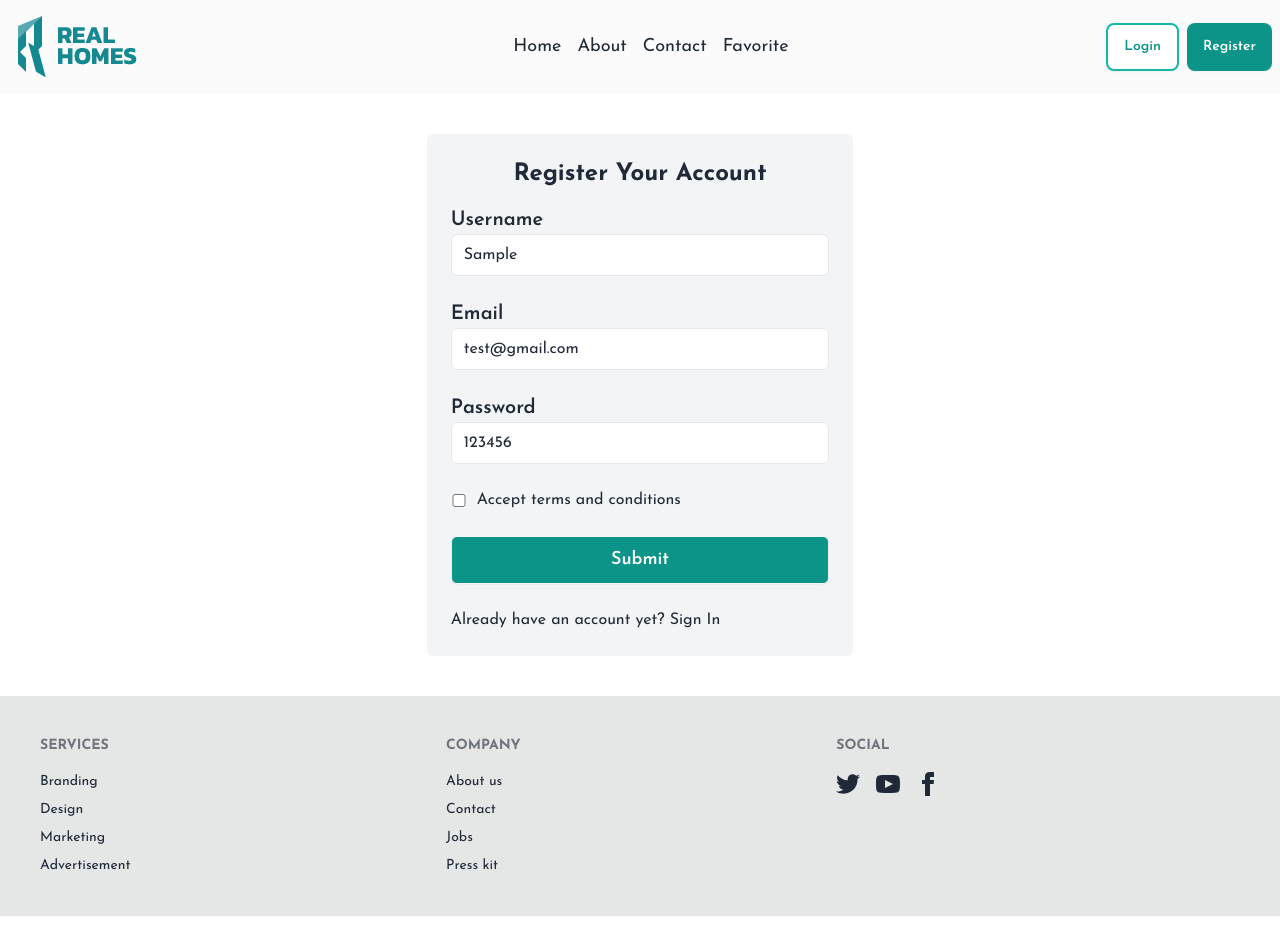
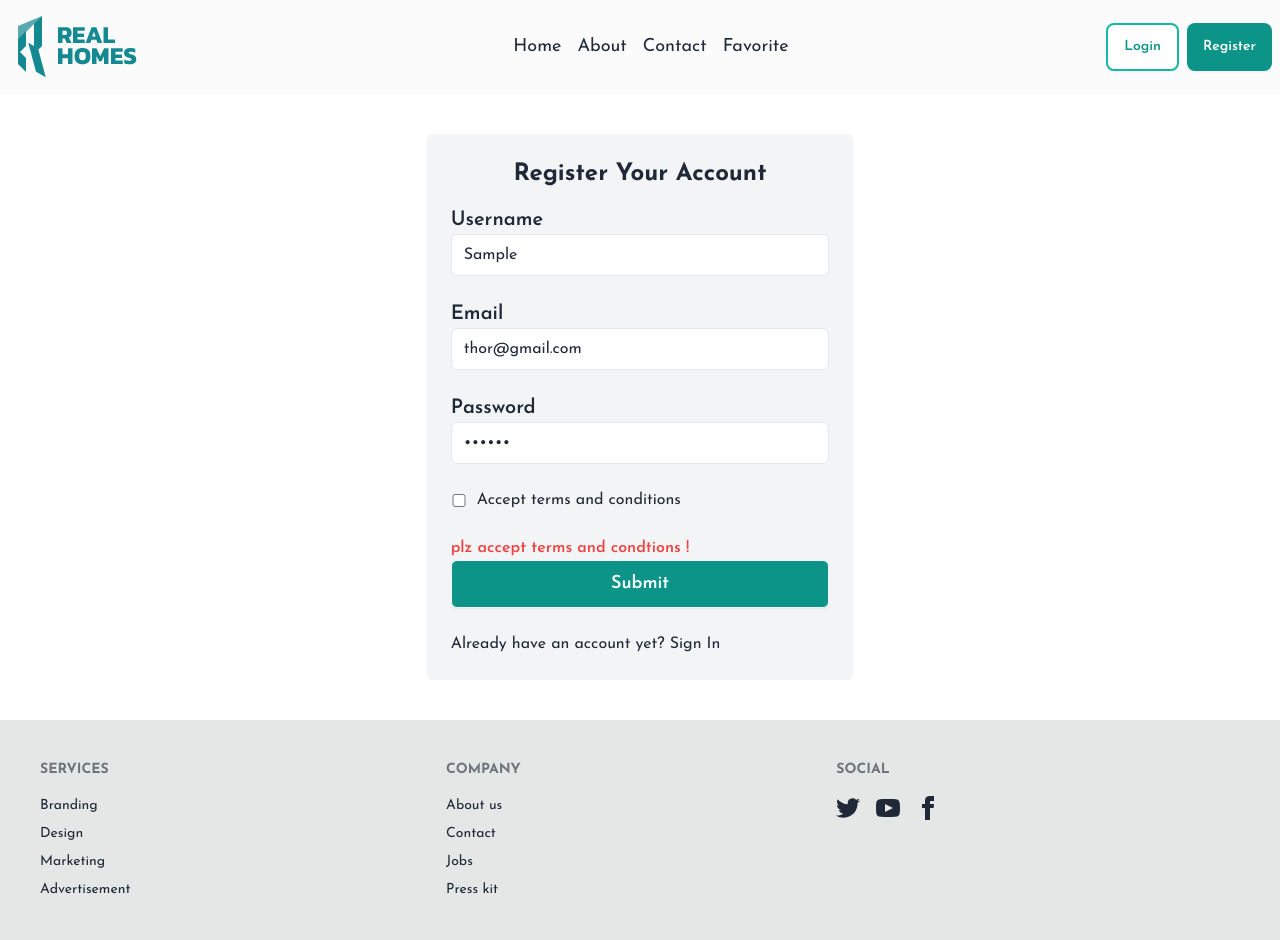
Before and after one commit to hrid1/realstate-treat, a React (Vite) app: page /register in a window 1280 px wide. Both pictures are taken after typing "Sample" into the empty fields and a click on the input 640 px from the left and 560 px from the top of the page. Before the commit the page ends 916 px from the top, so only its background shows below. Built offline with nearby package versions, Linux system fonts and the light colour scheme; no server answers.

Commit message:
Update Register Page

```diff
--- a/package.json
+++ b/package.json
@@ -17,6 +17,7 @@
     "react-hook-form": "^7.53.1",
     "react-icons": "^5.3.0",
     "react-router-dom": "^6.27.0",
+    "sweetalert2": "^11.14.5",
     "swiper": "^11.1.14"
   },
   "devDependencies": {
--- a/src/pages/Login/Login.jsx
+++ b/src/pages/Login/Login.jsx
@@ -41,7 +41,7 @@ const Login = () => {
             </label>
             <input
               className="border px-3 py-2 rounded-md"
-              defaultValue="test@gmail.com"
+              defaultValue="thor@gmail.com"
               {...register("email")}
             />
             <br />
--- a/src/pages/Register/Register.jsx
+++ b/src/pages/Register/Register.jsx
@@ -1,24 +1,50 @@
-import { useContext } from "react";
+import { useContext, useState } from "react";
 import { useForm } from "react-hook-form";
-import { Link } from "react-router-dom";
+import { Link, useNavigate } from "react-router-dom";
 import { AuthContext } from "../../provider/AuthProvier/AuthProvider";
-
-
+import Swal from "sweetalert2";
 
 const Register = () => {
   const { createUser } = useContext(AuthContext);
+  const navigate = useNavigate();
 
   const {
     register,
     handleSubmit,
-
     formState: { errors },
   } = useForm();
-  const onSubmit = ({ email, password }) => {
-    // console.log(email, password)
+
+  const [error, setError] = useState("");
+
+  // hande form submit
+  const onSubmit = ({ email, password, terms }) => {
+    // clean errro
+    setError("");
+
+    // checking terms and condtions
+    if (!terms) return setError("plz accept terms and condtions !");
+
+    console.log(email, password, terms);
+    // create user
     createUser(email, password)
-      .then((result) => console.log(result.user))
-      .catch((error) => console.log(error.message));
+      .then((result) => {
+        // show moldal
+        Swal.fire({
+          icon: "success",
+          title: "Your account has been Created",
+          timer: 1500,
+        });
+        // navigate after
+        navigate("/");
+      })
+      .catch((error) => {
+        setError(error.message);
+        Swal.fire({
+          icon: "error",
+          title: "Login failed",
+          timer: 1500,
+        });
+      });
   };
 
   return (
@@ -46,7 +72,7 @@ const Register = () => {
         </label>
         <input
           className="border px-3 py-2 rounded-md"
-          defaultValue="test@gmail.com"
+          defaultValue="thor@gmail.com"
           {...register("email")}
         />
         <br />
@@ -57,15 +83,17 @@ const Register = () => {
           className="border px-3 py-2 rounded-md"
           defaultValue="123456"
           {...register("password")}
+          type="password"
         />
         <br />
         <div className="flex gap-2.5 items-center bg-blue -700">
-          <input className="w-4" type="checkbox" />{" "}
+          <input className="w-4" type="checkbox" {...register("terms")} />{" "}
           <p>Accept terms and conditions</p>
         </div>
         <br />
         {/* errors will return when field validation fails  */}
         {errors.exampleRequired && <span>This field is required</span>}
+        {error && <p className="text-red-500 font-semibold">{error}</p>}
         <input
           className="btn bg-teal-600 text-lg rounded-md text-white "
           type="submit"
```
Also changed, not shown: 1 other file (tests, documents, lock files or other folders).
